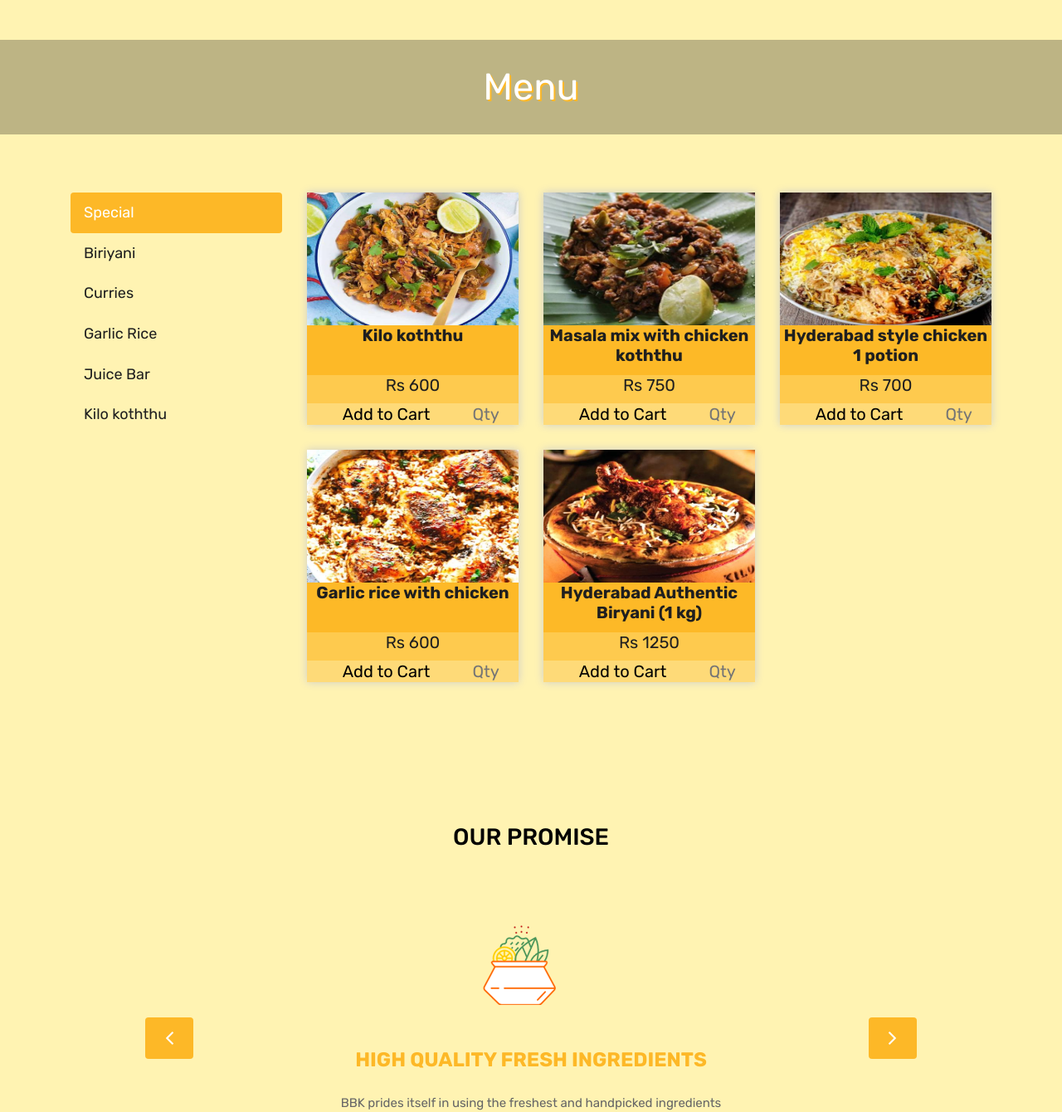
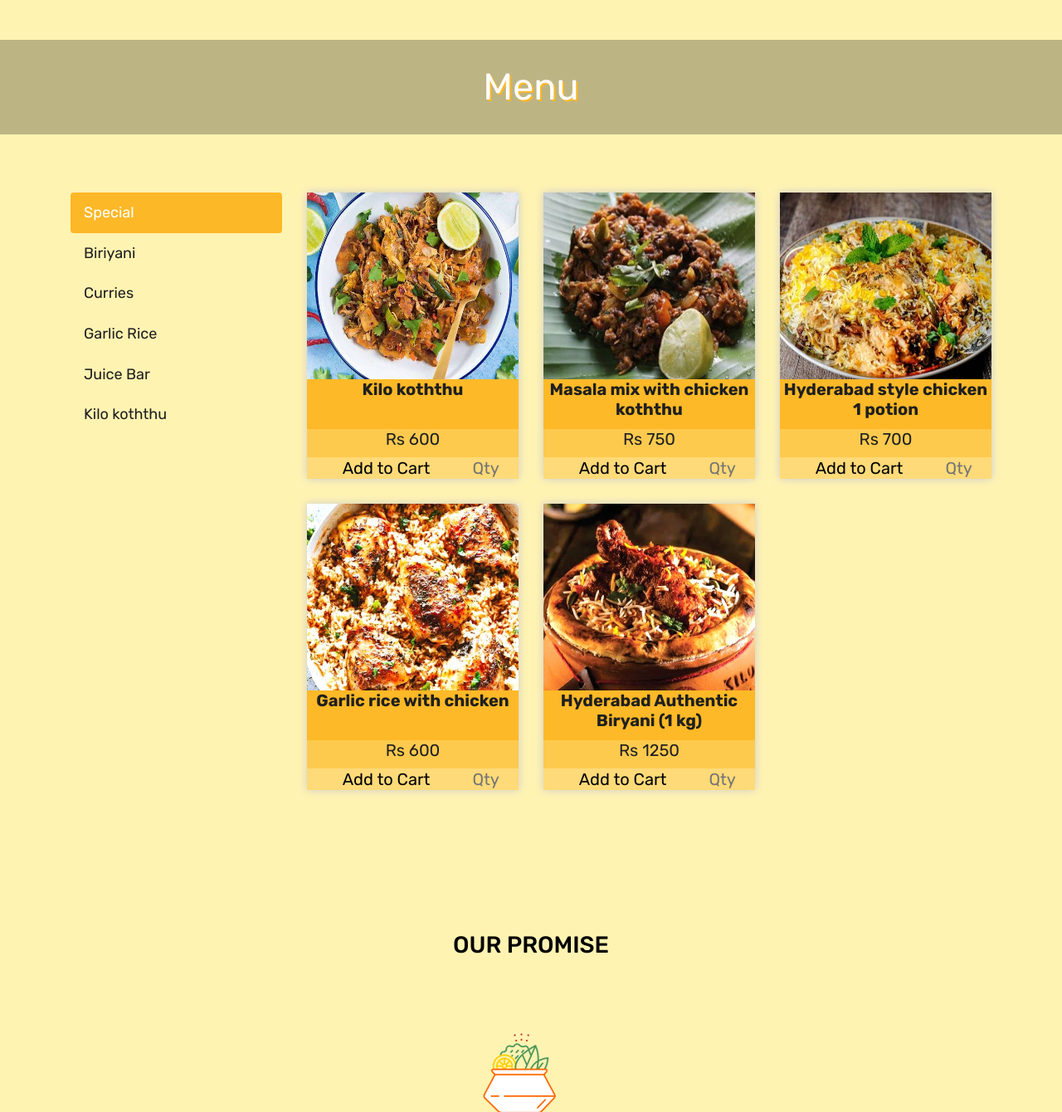
Before and after one commit to purusoth8/kilo, a Django app: page / in a window 1280 px wide. Shown: the part 1303-2643 px from the top of the page at 83% size. Run offline with Django 3.2, Linux system fonts and the light colour scheme; data comes from the database, SQL or seed files in the repository; some libraries are stand-ins or nearby versions.

Commit message:
img resize 2

```diff
--- a/kiloapp/templates/kiloapp/index.html
+++ b/kiloapp/templates/kiloapp/index.html
@@ -78,7 +78,7 @@
                                             <h4>{{post.name}}</h4>
                                             <p>{{post.description}}</p>
                                         </div>
-                                        <img src="{{post.cover.url}}" class="img-fluid" s style="height: 20vh;width:100%;" alt="Image">
+                                        <img src="{{post.cover.url}}" class="img-fluid" s style="height: 15em;width:100%;" alt="Image">
                                         <h4 class="something1 " style="height: 3em;">{{ post.name}}</h4>
                                         <h5 class="something2">Rs {{ post.price }}</h5>
                                         {% comment %}
@@ -115,7 +115,7 @@
                                             <h4>{{post.name}}</h4>
                                             <p>{{post.description}}</p>
                                         </div>
-                                        <img src="{{post.cover.url}}" class="img-fluid" style="height: 20vh;width:100%;" alt="Image">
+                                        <img src="{{post.cover.url}}" class="img-fluid" style="height: 15em;width:100%;" alt="Image">
                                         <h4 class="something1" style="height: 3em;">{{ post.name}}</h4>
                                         <h5 class="something2">Rs {{ post.price }}</h5>
                                         <a>
@@ -142,7 +142,7 @@
                                             <h4>{{post.name}}</h4>
                                             <p>{{post.description}}</p>
                                         </div>
-                                        <img src="{{post.cover.url}}" class="img-fluid" style="height: 20vh;width:100%;" alt="Image">
+                                        <img src="{{post.cover.url}}" class="img-fluid" style="height: 15em;width:100%;" alt="Image">
                                         <h4 class="something1">{{ post.name}}</h4>
                                         <h5 class="something2">Rs {{ post.price }}</h5>
                                         <a>
@@ -169,7 +169,7 @@
                                             <h4>{{post.name}}</h4>
                                             <p>{{post.description}}</p>
                                         </div>
-                                        <img src="{{post.cover.url}}" class="img-fluid" style="height: 20vh;width:100%;" alt="Image">
+                                        <img src="{{post.cover.url}}" class="img-fluid" style="height: 15em;width:100%;" alt="Image">
                                         <h4 class="something1">{{ post.name}}</h4>
                                         <h5 class="something2">Rs {{ post.price }}</h5>
                                         <a>
@@ -197,7 +197,7 @@
                                             <h4>{{post.name}}</h4>
                                             <p>{{post.description}}</p>
                                         </div>
-                                        <img src="{{post.cover.url}}" class="img-fluid" style="height: 20vh;width:100%;" alt="Image">
+                                        <img src="{{post.cover.url}}" class="img-fluid" style="height: 15em;width:100%;" alt="Image">
                                         <h4 class="something1">{{ post.name}}</h4>
                                         <h5 class="something2">Rs {{ post.price }}</h5>
                                         <a>
@@ -226,7 +226,7 @@
                                             <h4>{{post.name}}</h4>
                                             <p>{{post.description}}</p>
                                         </div>
-                                        <img src="{{post.cover.url}}" class="img-fluid" style="height: 20vh;width:100%;" alt="Image">
+                                        <img src="{{post.cover.url}}" class="img-fluid" style="height: 15em;width:100%;" alt="Image">
                                         <h4 class="something1">{{ post.name}}</h4>
                                         <h5 class="something2">Rs {{ post.price }}</h5>
                                         <a>
--- a/kiloapp/templates/kiloapp/menu.html
+++ b/kiloapp/templates/kiloapp/menu.html
@@ -28,7 +28,7 @@
                                 {% for post in posts %} {% if post.spacial == True %}
                                 <div class="col mb-4 d-flex align-self-stretch" data-aos="flip-right">
                                     <div class="card">
-                                        <img class="card-img" style="height: 30vh;width:100%;" src="{{post.cover.url}}" alt="Suresh Dasari Card">
+                                        <img class="card-img" style="height: 20em;width:100%;" src="{{post.cover.url}}" alt="Suresh Dasari Card">
                                         <div class="card-body something4">
                                             <h5 class="card-title something4">{{post.name}}</h5>
                                             <p class="card-text something4">{{post.description}}.</p>
@@ -84,7 +84,7 @@
                                 {% for post in posts %} {% if post.food == text %}
                                 <div class="col mb-4 d-flex align-self-stretch" data-aos="flip-right">
                                     <div class="card">
-                                        <img class="card-img"  style="height: 30vh;width:100%;" src="{{post.cover.url}}" alt="Suresh Dasari Card">
+                                        <img class="card-img"  style="height: 20em;width:100%;" src="{{post.cover.url}}" alt="Suresh Dasari Card">
                                         <div class="card-body something4">
                                             <h5 class="card-title something4">{{post.name}}</h5>
                                             <p class="card-text something4">{{post.description}}.</p>
```
